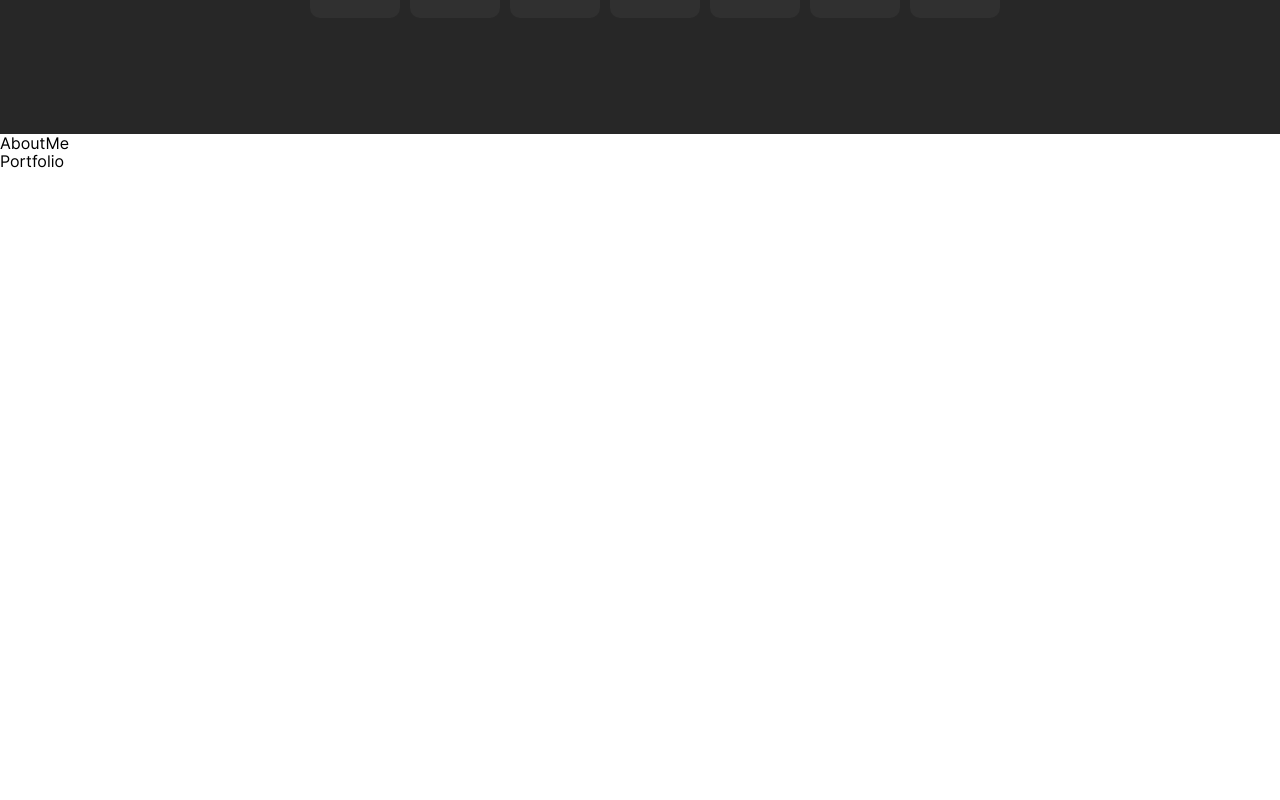
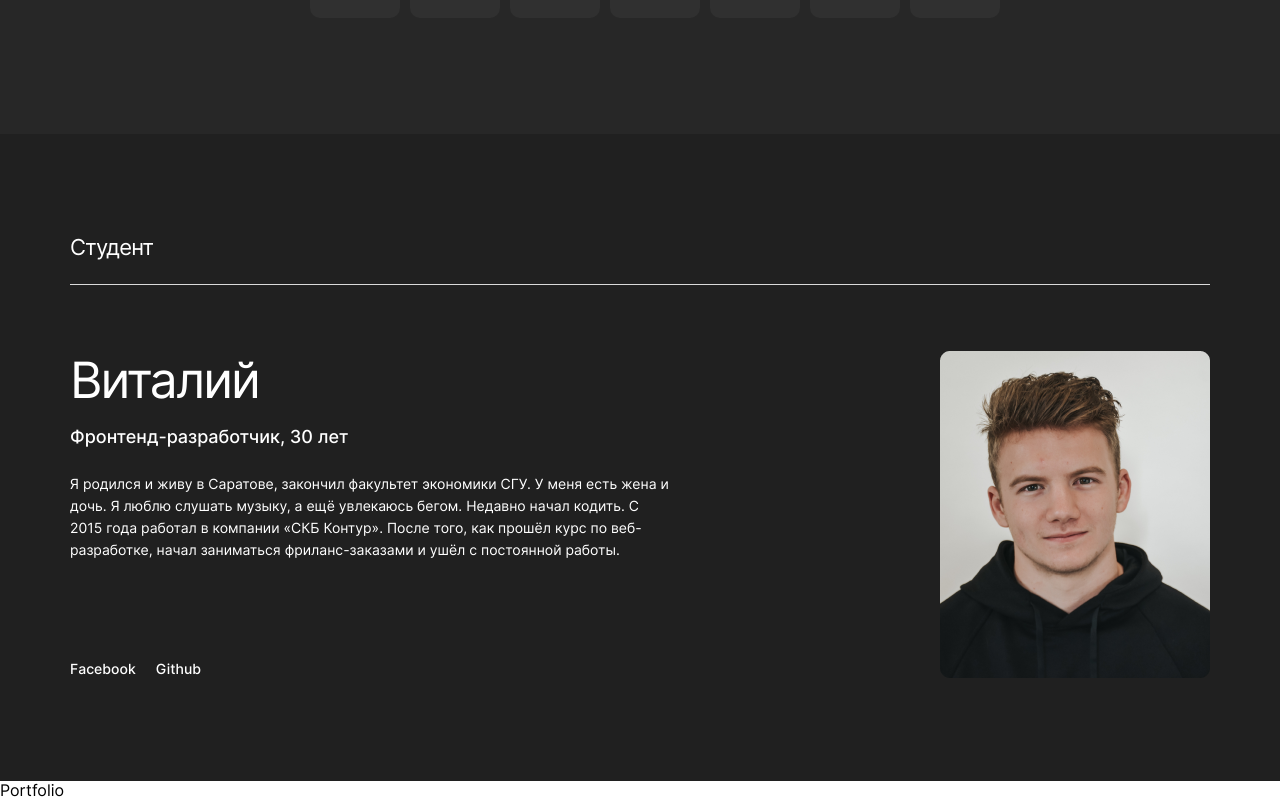
Before and after one commit to zoxdrey/movies-explorer-frontend, a React (Create React App) app: page / in a window 1280 px wide. Shown: the part 1798-2598 px from the top of the page. Before the commit the page ends 1969 px from the top, so only its background shows below. Built offline with nearby package versions, Linux system fonts and the light colour scheme.

Commit message:
about me block

```diff
--- /dev/null
+++ b/src/components/AboutMe/AboutMe.css
@@ -0,0 +1,70 @@
+.about-me {
+  background-color: #202020;
+  padding: 100px 70px;
+}
+
+.about-me__content {
+  display: flex;
+  justify-content: space-between;
+  margin-top: 66px;
+}
+
+.about-me__text {
+  display: flex;
+  flex-direction: column;
+}
+
+.about-me__name {
+  font-family: "Inter", Arial, Helvetica, sans-serif;
+  font-style: normal;
+  font-weight: normal;
+  font-size: 50px;
+  line-height: 58px;
+  margin: 0 0 18px 0;
+  letter-spacing: -0.04em;
+
+  color: #ffffff;
+}
+
+.about-me__profession {
+  font-family: "Inter", Arial, Helvetica, sans-serif;
+  font-style: normal;
+  font-weight: 500;
+  font-size: 18px;
+  line-height: 20px;
+  margin: 0 0 26px 0;
+  color: #ffffff;
+  mix-blend-mode: normal;
+}
+
+.about-me__description {
+  font-family: "Inter", Arial, Helvetica, sans-serif;
+  font-style: normal;
+  font-weight: normal;
+  font-size: 14px;
+  line-height: 22px;
+  color: #ffffff;
+  mix-blend-mode: normal;
+  max-width: 600px;
+  margin: 0 0 99px 0;
+}
+
+.about-me__social {
+  list-style-type: none;
+  display: flex;
+  margin: 0;
+  padding: 0;
+}
+
+.about-me__social-link {
+  font-family: "Inter", Arial, Helvetica, sans-serif;
+  font-style: normal;
+  font-weight: 500;
+  font-size: 14px;
+  line-height: 17px;
+  margin: 0 20px 0 0;
+  color: #ffffff;
+}
+
+.about-me__image {
+}
--- a/src/components/AboutMe/AboutMe.js
+++ b/src/components/AboutMe/AboutMe.js
@@ -1,3 +1,32 @@
-export const AboutMe = () => {
-    return (<div>AboutMe</div>)
-}
+import "./AboutMe.css";
+import SectionTitle from "../SectionTitle/SectionTitle";
+import image from "../../images/student_photo.png";
+const AboutMe = () => {
+  return (
+    <section className="about-me">
+      <SectionTitle title="Студент" />
+      <div className="about-me__content">
+        <div className="about-me__text">
+          <h2 className="about-me__name">Виталий</h2>
+          <p className="about-me__profession">Фронтенд-разработчик, 30 лет</p>
+          <p className="about-me__description">
+            Я родился и живу в Саратове, закончил факультет экономики СГУ. У
+            меня есть жена и дочь. Я люблю слушать музыку, а ещё увлекаюсь
+            бегом. Недавно начал кодить. С 2015 года работал в компании «СКБ
+            Контур». После того, как прошёл курс по веб-разработке, начал
+            заниматься фриланс-заказами и ушёл с постоянной работы.
+          </p>
+          <ul className="about-me__social">
+            <li className="about-me__social-link">Facebook</li>
+            <li className="about-me__social-link">Github</li>
+          </ul>
+        </div>
+        <div className="about-me__image">
+          <img src={image} alt="фото"></img>
+        </div>
+      </div>
+    </section>
+  );
+};
+
+export default AboutMe;
--- a/src/components/Main/Main.js
+++ b/src/components/Main/Main.js
@@ -1,7 +1,7 @@
 import Promo from "../Promo/Promo";
 import AboutProject from "../AboutProject/AboutProject";
 import Techs from "../Techs/Techs";
-import { AboutMe } from "../AboutMe/AboutMe";
+import AboutMe from "../AboutMe/AboutMe";
 import { Portfolio } from "../Portfolio/Portfolio";
 import Header from "../Header/Header";
 import "./Main.css";
```
Also changed, not shown: src/images/student_photo.png (added).
